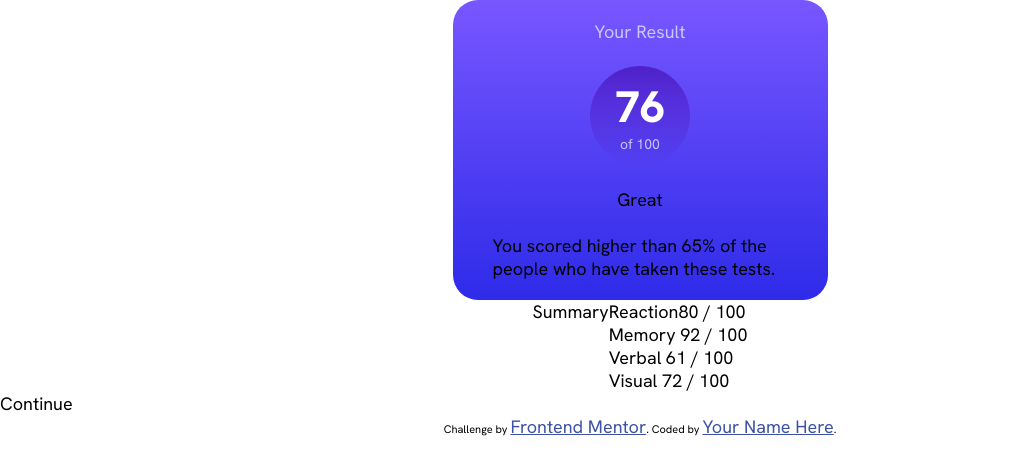
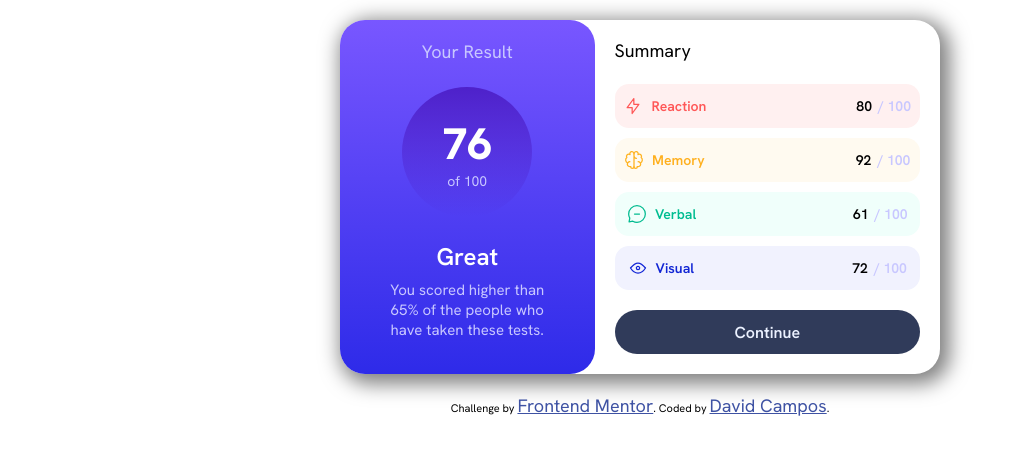
Before and after one commit to davidacs10/frontend-practice, a plain HTML site: page results-summary-component-main/index.html in a window 1280 px wide. Shown: the whole page, without its empty margins (0-1025 px from the left). Drawn offline with Linux system fonts and the light colour scheme.

Commit message:
finishing process

```diff
--- a/results-summary-component-main/index.html
+++ b/results-summary-component-main/index.html
@@ -21,40 +21,68 @@
         <p class="paragraph-header paragraph-score">76</p>
         <p class="paragraph-header paragraph-score-of">of 100</p>
       </div>
-      <p class="paragraph-header paragraph-great">Great</p>
-      <p class="paragraph-header paragraph-test">You scored higher than 65% of the people who have taken these tests.
-      </p>
+      <div class="footer">
+        <p class="paragraph-header paragraph-great">Great</p>
+        <p class="paragraph-header paragraph-test">You scored higher than 65% of the people who have taken these tests.
+        </p>
+      </div>
 
     </div>
     <div class="section">
-      Summary
+      <div class="summary">
+        Summary
+      </div>
 
-      <div class="summary">
-        <div>
-          <span>Reaction</span><span>80 / 100</span>
+      <div class="reaction">
+        <div class="bar-reaction">
+          <img src="/assets/images/icon-reaction.svg" alt="">
+          Reaction
         </div>
-        <div>
+        <div class="result">
+          <p>80</p>
+          <p>/ 100</p>
+        </div>
+      </div>
+      <div class="memory">
+        <div class="bar-memory">
+          <img src="/assets/images/icon-memory.svg" alt="">
           Memory
-          92 / 100</div>
-        <div>
+        </div>
+        <div class="result">
+          <p>92</p>
+          <p>/ 100</p>
+        </div>
+      </div>
+      <div class="verbal">
+        <div class="bar-verbal">
+          <img src="/assets/images/icon-verbal.svg" alt="">
           Verbal
-          61 / 100</div>
-        <div>
+        </div>
+        <div class="result">
+          <p>61</p>
+          <p>/ 100</p>
+        </div>
+      </div>
+      <div class="visual">
+        <div class="bar-visual">
+          <img src="/assets/images/icon-visual.svg" alt="">
           Visual
-          72 / 100</div>
+        </div>
+        <div class="result">
+          <p>72</p>
+          <p>/ 100</p>
+        </div>
+      </div>
+
+      <div class="continue">
+        Continue
       </div>
 
     </div>
   </div>
-
-
-
-
-  Continue
-
   <div class="attribution">
     Challenge by <a href="https://www.frontendmentor.io?ref=challenge" target="_blank">Frontend Mentor</a>.
-    Coded by <a href="#">Your Name Here</a>.
+    Coded by <a href="#">David Campos</a>.
   </div>
 </body>
 
--- a/results-summary-component-main/style.css
+++ b/results-summary-component-main/style.css
@@ -1,13 +1,14 @@
 @font-face {
-  font-family: 'Hanken Grotesk';
-  src: url("/assets/fonts/HankenGrotesk-VariableFont_wght.ttf") format("truetype");
+  font-family: "Hanken Grotesk";
+  src: url("/assets/fonts/HankenGrotesk-VariableFont_wght.ttf")
+    format("truetype");
 }
 
 * {
   margin: 0 auto;
   padding: 0;
   box-sizing: border-box;
-  font-family: 'Hanken Grotesk', sans-serif;
+  font-family: "Hanken Grotesk", sans-serif;
   font-size: 18px;
 }
 
@@ -15,6 +16,7 @@
   display: flex;
   flex-direction: column;
   background-color: hsl(0, 0%, 100%);
+  width: 375px;
 }
 
 .header {
@@ -22,12 +24,12 @@
   flex-direction: column;
   align-items: center;
   justify-content: space-between;
-  gap: 20px;
+  gap: 14px;
   width: 375px;
-  height: 300px;
   padding: 20px 40px;
-  background: linear-gradient(hsl(252, 100%, 67%),hsl(241, 81%, 54%));
-  border-radius: 25px;
+  background: linear-gradient(hsl(252, 100%, 67%), hsl(241, 81%, 54%));
+  border-bottom-left-radius: 25px;
+  border-bottom-right-radius: 25px;
 }
 
 .paragraph-result {
@@ -42,12 +44,12 @@
   width: 100px;
   height: 100px;
   border-radius: 100%;
-  background: linear-gradient(hsla(256, 72%, 46%, 1),hsla(241, 72%, 46%, 0));
+  background: linear-gradient(hsla(256, 72%, 46%, 1), hsla(241, 72%, 46%, 0));
 }
 
 .paragraph-score {
   color: hsl(0, 0%, 100%);
-  font-family: 'Hanken Grotesk', sans-serif;
+  font-family: "Hanken Grotesk", sans-serif;
   font-size: 44px;
   font-weight: 800;
 }
@@ -57,13 +59,175 @@
   font-size: 14px;
 }
 
+.footer {
+  display: flex;
+  flex-direction: column;
+  gap: 8px;
+}
+
+.paragraph-great {
+  font-size: 24px;
+  font-weight: 600;
+  color: hsl(0, 0%, 100%);
+}
+
+.paragraph-test {
+  font-size: 15px;
+  margin: 0 10px 14px;
+  text-align: center;
+  color: hsl(241, 100%, 89%);
+}
+
 .section {
   display: flex;
+  flex-direction: column;
+  text-align: start;
+  width: 100%;
+  gap: 10px;
+  padding: 20px;
 }
 
+.summary {
+  display: flex;
+  align-items: center;
+  height: 20px;
+  width: 100%;
+  margin-bottom: 14px;
+}
 
+.reaction {
+  display: flex;
+  align-items: center;
+  justify-content: space-around;
+  background-color: hsl(0, 100%, 97%);
+  color: hsl(0, 100%, 67%);
+  height: 44px;
+  width: 100%;
+  border-radius: 14px;
+  gap: 132px;
+}
 
+.memory {
+  display: flex;
+  align-items: center;
+  justify-content: space-around;
+  background-color: hsl(39, 100%, 97%);
+  color: hsl(39, 100%, 56%);
+  height: 44px;
+  width: 100%;
+  border-radius: 14px;
+  gap: 132px;
+}
 
+.verbal {
+  display: flex;
+  align-items: center;
+  justify-content: space-around;
+  background-color: hsl(166, 100%, 97%);
+  color: hsl(166, 100%, 37%);
+  height: 44px;
+  width: 100%;
+  border-radius: 14px;
+  gap: 132px;
+}
 
-.attribution { font-size: 11px; text-align: center; }
-.attribution a { color: hsl(228, 45%, 44%); }
+.visual {
+  display: flex;
+  align-items: center;
+  justify-content: space-around;
+  background-color: hsl(234, 85%, 97%);
+  color: hsl(234, 85%, 45%);
+  height: 44px;
+  width: 100%;
+  border-radius: 14px;
+  gap: 132px;
+}
+
+.bar-reaction,
+.bar-memory,
+.bar-verbal,
+.bar-visual {
+  display: flex;
+  align-items: center;
+  gap: 8px;
+  font-size: 14px;
+  font-weight: 600;
+  margin-left: 0;
+  margin-right: 0;
+}
+
+.reaction p,
+.memory p,
+.verbal p,
+.visual p {
+  font-size: 14px;
+  font-weight: 600;
+  color: #000;
+}
+
+.result {
+  display: flex;
+  gap: 6px;
+  margin-left: 0;
+  margin-right: 0;
+}
+
+.result p ~ p {
+  color: hsl(241, 100%, 89%);
+}
+
+.continue {
+  display: flex;
+  align-items: center;
+  justify-content: center;
+  margin-top: 10px;
+  background-color: hsl(224, 30%, 27%);
+  color: hsl(221, 100%, 96%);
+  font-size: 16px;
+  font-weight: 600;
+  width: 100%;
+  height: 44px;
+  border-radius: 24px;
+  user-select: none;
+}
+
+.attribution {
+  font-size: 11px;
+  text-align: center;
+}
+.attribution a {
+  color: hsl(228, 45%, 44%);
+}
+
+@media (min-width: 600px) {
+  .container {
+    display: flex;
+    flex-direction: row;
+    margin: 20px auto;
+    width: 600px;
+    border-radius: 25px;
+    box-shadow: 5px 5px 20px 5px rgba(0, 0, 0, 0.5);
+  }
+  .header {
+    width: 400px;
+    border-radius: 25px;
+  }
+
+  .header-circle {
+    width: 130px;
+    height: 130px;
+  }
+  .section {
+    width: 100%;
+    border-radius: 25px;
+  }
+
+  .continue {
+    cursor: pointer;
+    transition: 1s;
+  }
+
+  .continue:hover {
+    background: linear-gradient(hsl(252, 100%, 67%), hsl(241, 81%, 54%));
+  }
+}
```
